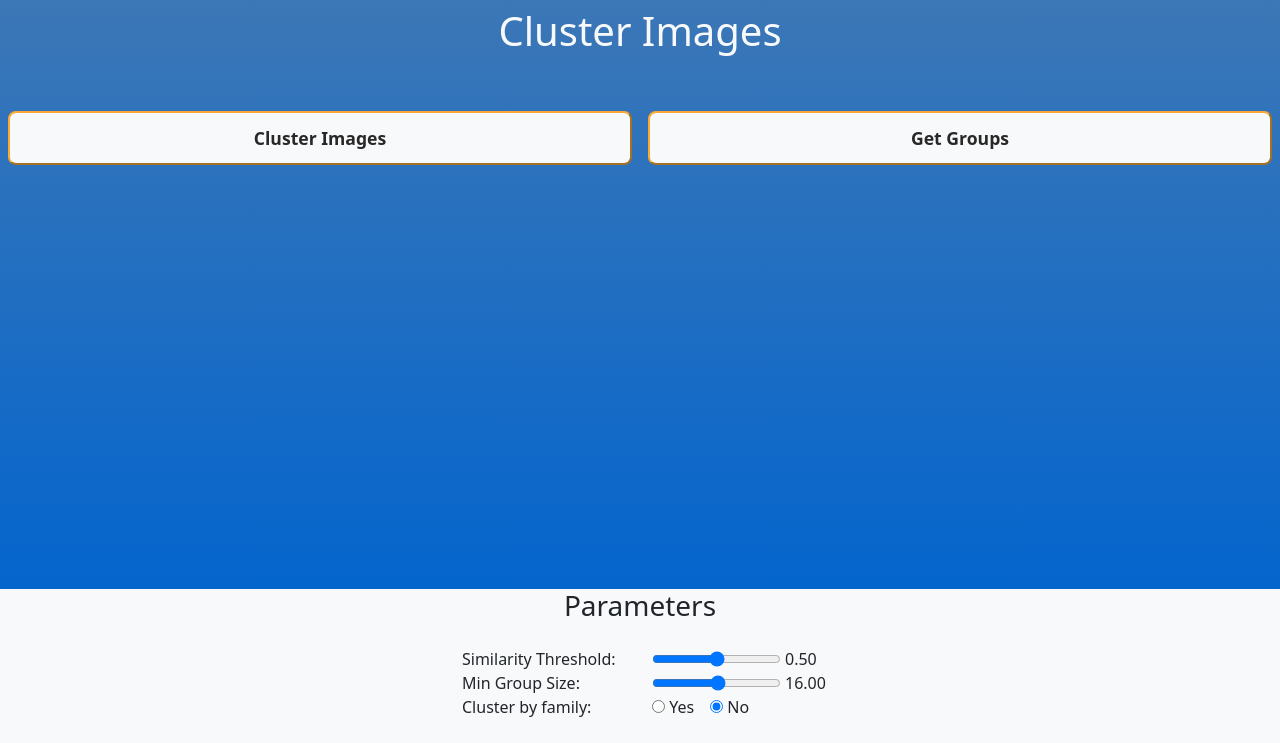
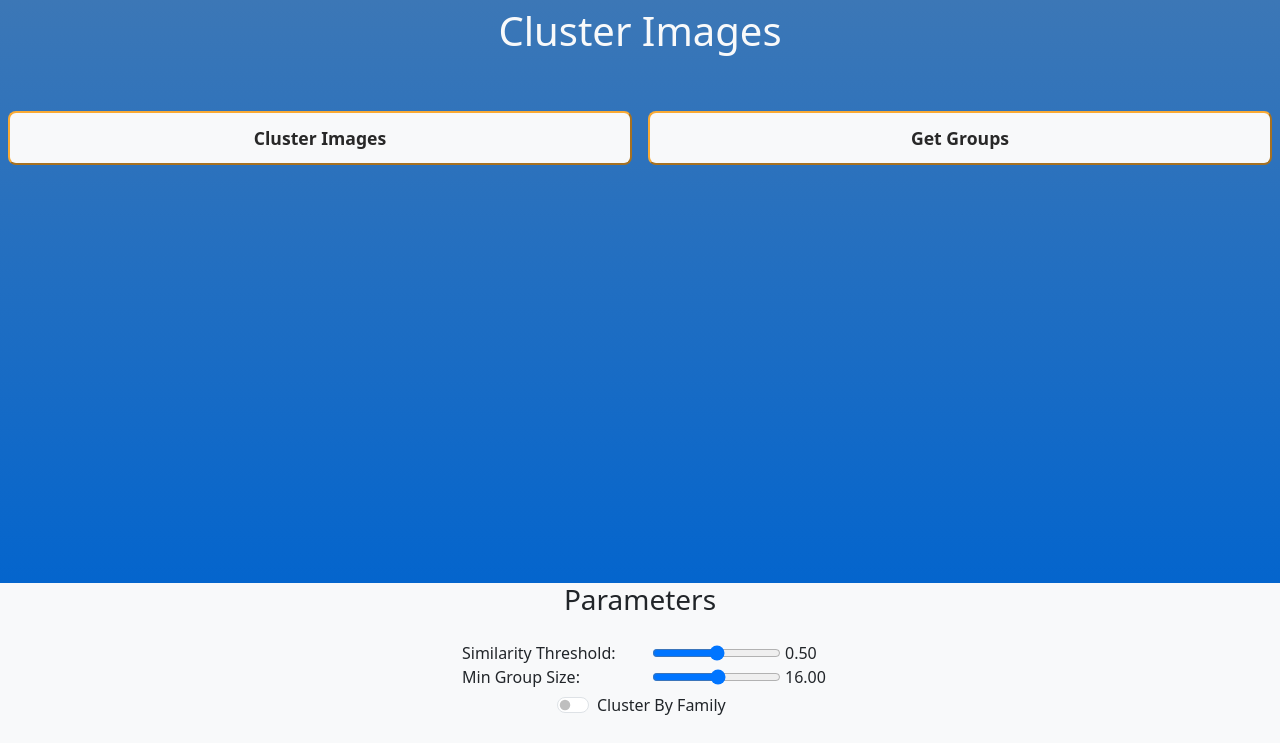
Before and after one commit to ofekhta1/Face-Frontend, a Flask app: page /clustering in a window 1280 px wide. Shown: the part 57-800 px from the top of the page. Run offline with Flask 3, Linux system fonts and the light colour scheme.

Commit message:
minor changes

```diff
--- a/app.py
+++ b/app.py
@@ -124,17 +124,13 @@ def clustering():
     if request.method == "POST":
         model_name=request.form.get("model_name",default="buffalo_l",type=str);
         try:
-            #cluster the iamges from the jsondata accrodind to the selected thr and group size
+            #cluster the images from the jsondata accroding to the selected threshold and group size
             jsonStr = request.form.get("jsonData", "")
             data = json.loads(jsonStr)
             groups=data["groups"]
-            parameters['cluster_family'] = data.get("cluster_family", None)
+            parameters['cluster_family'] = data.get("cluster_family", False)
             parameters['similarity_thresh']=data["similarity_thresh"];
             parameters['min_group_size']=data["min_group_size"];
-            #for now- if it's the same family its change the threshold to 0.13
-            if(  parameters['cluster_family']=='yes'):
-                   parameters['similarity_thresh']=0.13
-
 
             session["groups"] = groups
         except Exception as e:
--- a/static/js/clustering.js
+++ b/static/js/clustering.js
@@ -27,10 +27,13 @@ $("#clusterBtn").on("click", async function () {
 $("#groupsBtn").on("click", async function () {
     await get_clusters(false);
 });
+$()
 async function get_clusters(retrain){
-    let cluster_family = $('input[name="ClusterFamily"]:checked').val();
+    let cluster_family = $('#ClusterByFamilySwitch').prop('checked');
     model_name=$("#modelNameSelect").val()
-    let max_distance=1-$("#SimilarityThreshold").val()
+    let similarity_thresh;
+    similarity_thresh=$("#SimilarityThreshold").val()
+    let max_distance=1-similarity_thresh
     let min_group_size=$("#MinGroupSize").val()
     let data = JSON.stringify({
         max_distance: max_distance,
--- a/templates/clustering.html
+++ b/templates/clustering.html
@@ -38,29 +38,24 @@
             <div class="row">
                 <div class="offset-4 col-2">Similarity Threshold:</div>
                 <div class="col-1 d-flex">
-                    <input class="parameter" min="0" max="1" value="0.5" step="0.01"
-                    id="SimilarityThreshold" type="range" name="SimilarityThreshold" />
+                    <input class="parameter" min="0" max="1" value="0.5" step="0.01" id="SimilarityThreshold"
+                        type="range" name="SimilarityThreshold" />
                     <output class="ms-1"></output>
                 </div>
             </div>
             <div class="row">
                 <div class="offset-4 col-2">Min Group Size:</div>
                 <div class="col-1 d-flex">
-                    <input class="parameter" min="1" max="30" value="0.5" step="1"
-                    id="MinGroupSize" type="range" name="MinGroupSize" />
+                    <input class="parameter" min="1" max="30" value="0.5" step="1" id="MinGroupSize" type="range"
+                        name="MinGroupSize" />
                     <output class="ms-1"></output>
                 </div>
             </div>
-            <div class="row">
-                <div class="offset-4 col-2">Cluster by family:</div>
-                <div class="col-2 d-flex">
-                    <div>
-                        <input type="radio" id="yesOption" name="ClusterFamily" value="yes">
-                        <label for="yesOption">Yes</label>
-                    </div>
-                    <div class="ms-3">
-                        <input type="radio" id="noOption" name="ClusterFamily" value="no" checked>
-                        <label for="noOption">No</label>
+            <div class="row mt-1">
+                <div class="offset-5 col-3 d-flex">
+                    <div class="form-check form-switch">
+                        <input class="form-check-input" type="checkbox" role="switch" id="ClusterByFamilySwitch">
+                        <label class="form-check-label" for="ClusterByFamilySwitch">Cluster By Family</label>
                     </div>
                 </div>
             </div>
@@ -73,18 +68,29 @@
 
 <script>
     //save the thr ,group size and cluster family values
-     const similarity_thresh = parseFloat('{{parameters["similarity_thresh"]}}');
+    const similarity_thresh = parseFloat('{{parameters["similarity_thresh"]}}');
     $('#SimilarityThreshold').val(similarity_thresh)
     const min_group_size = parseInt('{{parameters["min_group_size"]}}');
     $('#MinGroupSize').val(min_group_size)
-    const cluster_family = '{{parameters["cluster_family"] }}';
-    if (cluster_family === 'yes') {
-        $('#yesOption').prop('checked', true);
-    } else if (cluster_family === 'no') {
-        $('#noOption').prop('checked', true);
+    const cluster_family = '{{parameters["cluster_family"] }}'.toLowerCase() === "true";
+
+    const $cluster_family_switch=$('#ClusterByFamilySwitch');
+    $cluster_family_switch.change(function (e) {
+        checked = $(this).prop('checked')
+        $similarity_thresh = $('#SimilarityThreshold')
+        if (checked) {
+            $similarity_thresh.val(0.13)
+            updateRangeOutput($similarity_thresh[0]);
+        }
+        $similarity_thresh.prop('disabled', checked)
+    });
+
+    if (cluster_family) {
+        $cluster_family_switch.prop('checked', true);
     } else {
-        console.error('Unexpected cluster_family value:', cluster_family);
+        $cluster_family_switch.prop('checked', false);
     }
+    $cluster_family_switch.trigger('change')
 </script>
 <script src="{{url_for('static', filename='js/clustering.js')}}"></script>
 {% endblock %}
```
